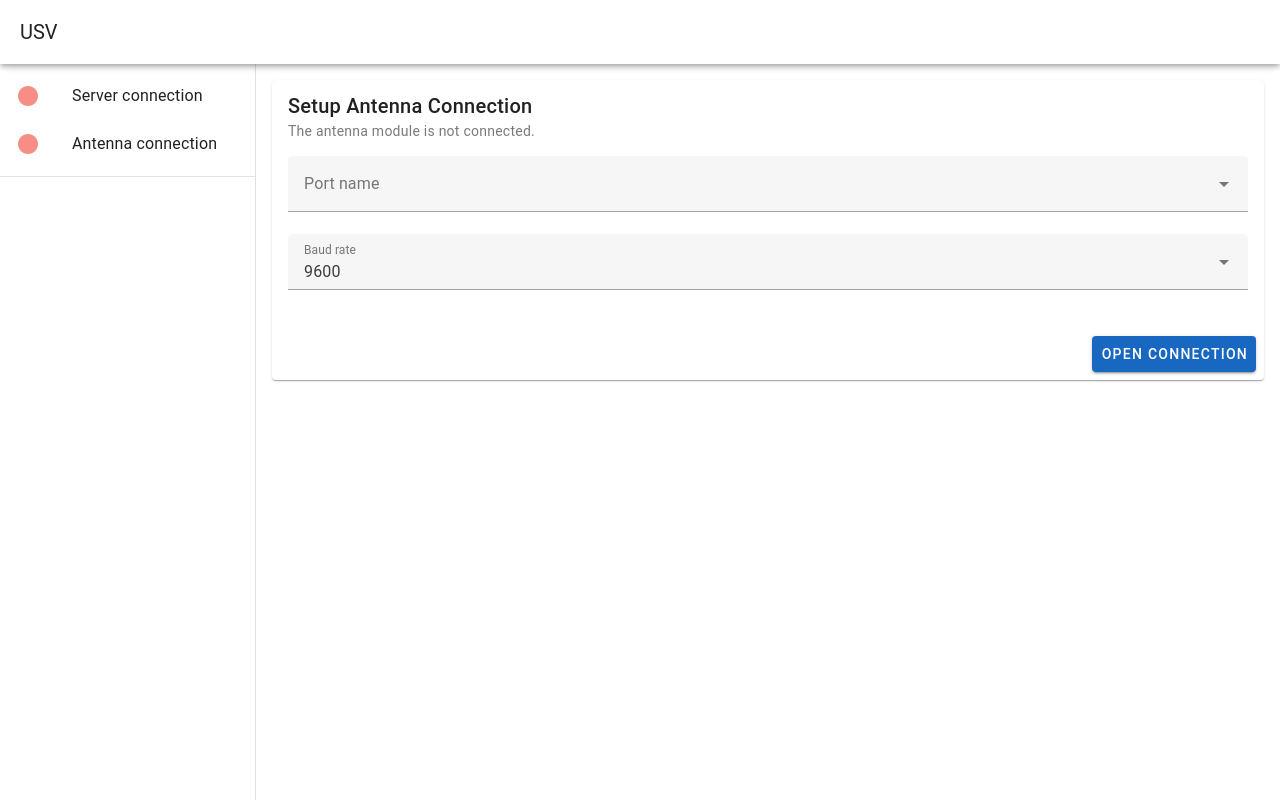
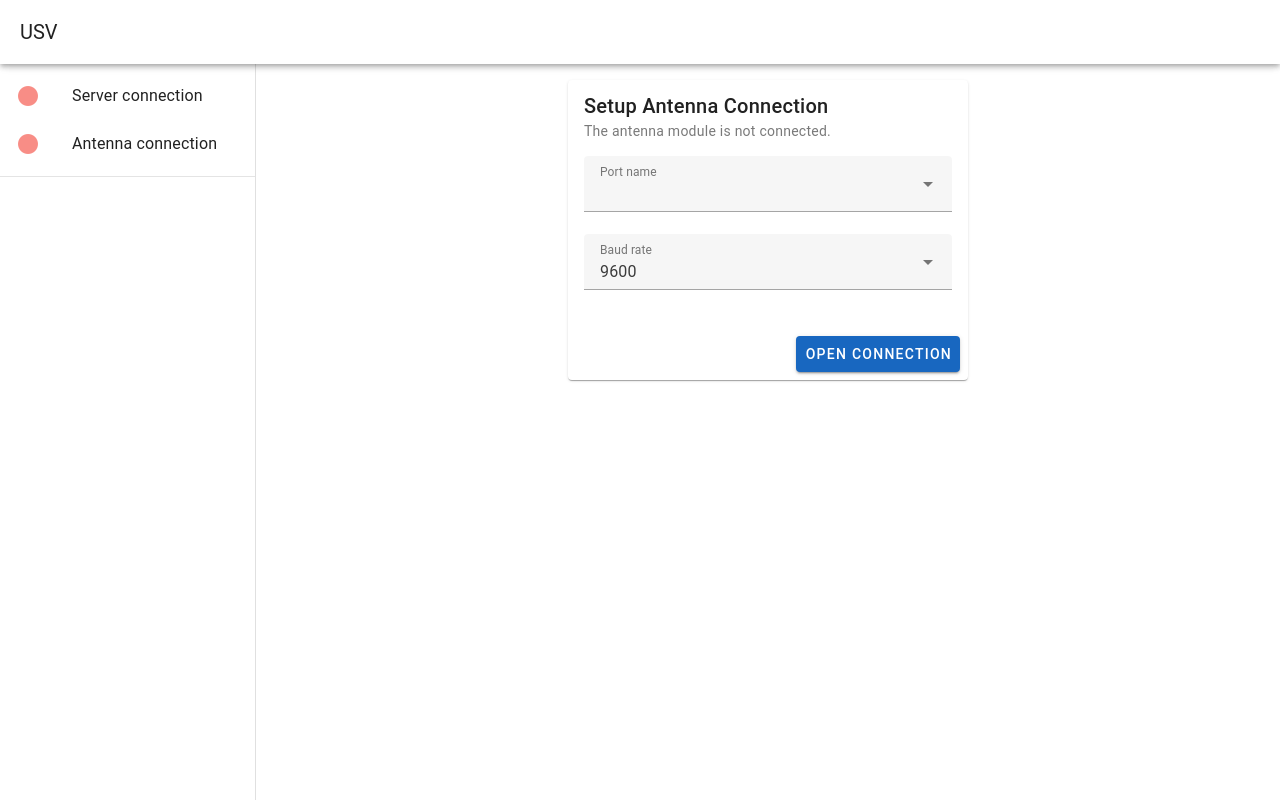
Before and after one commit to abdu-udwz/USV, a Vue app in the folder station/dashboard/packages/app/: page / in a window 1280 px wide. Built offline with nearby package versions, Linux system fonts and the light colour scheme; no server answers.

Commit message:
feat (station app): auto select first antenna port

```diff
--- a/station/dashboard/packages/app/src/components/AntennaConnectionForm.vue
+++ b/station/dashboard/packages/app/src/components/AntennaConnectionForm.vue
@@ -1,5 +1,5 @@
 <script setup lang="ts">
-import { onMounted, ref } from 'vue'
+import { watch, onMounted, ref } from 'vue'
 import { useAntennaStore } from '@/stores/antenna'
 // types
 // import type { AntennaPortInfo } from 'common/types/antenna'
@@ -8,13 +8,18 @@ import { useAntennaStore } from '@/stores/antenna'
 const antenna = useAntennaStore()
 
 // port path
-const portPath = ref<null | string>(null)
+const portPath = ref<string>('')
 
-onMounted(() => {
+function autoSelectCheck (): void {
   if (antenna.availablePorts.length !== 0) {
     portPath.value = antenna.availablePorts[0].path
   }
-})
+}
+
+onMounted(autoSelectCheck)
+watch(() => antenna.availablePorts, autoSelectCheck)
+
+// render
 function getAntennaPortName (item: any): string {
   return item.path
 }
@@ -49,6 +54,8 @@ async function onSubmit (): Promise<void> {
       subtitle="The antenna module is not connected. "
       :loading="antenna.openingConnection"
       :disabled="antenna.openingConnection"
+      class="mx-auto"
+      max-width="400px"
     >
       <VCardText>
         <VSelect
```
